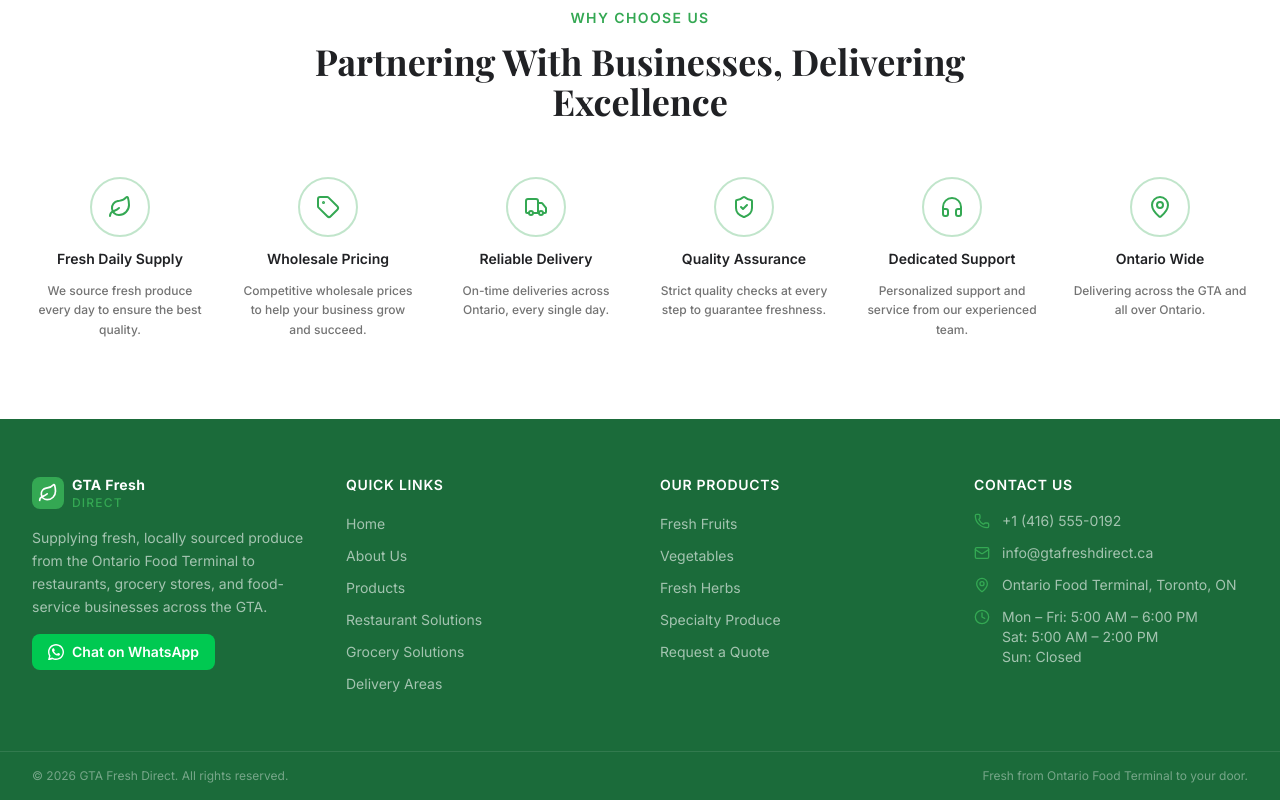
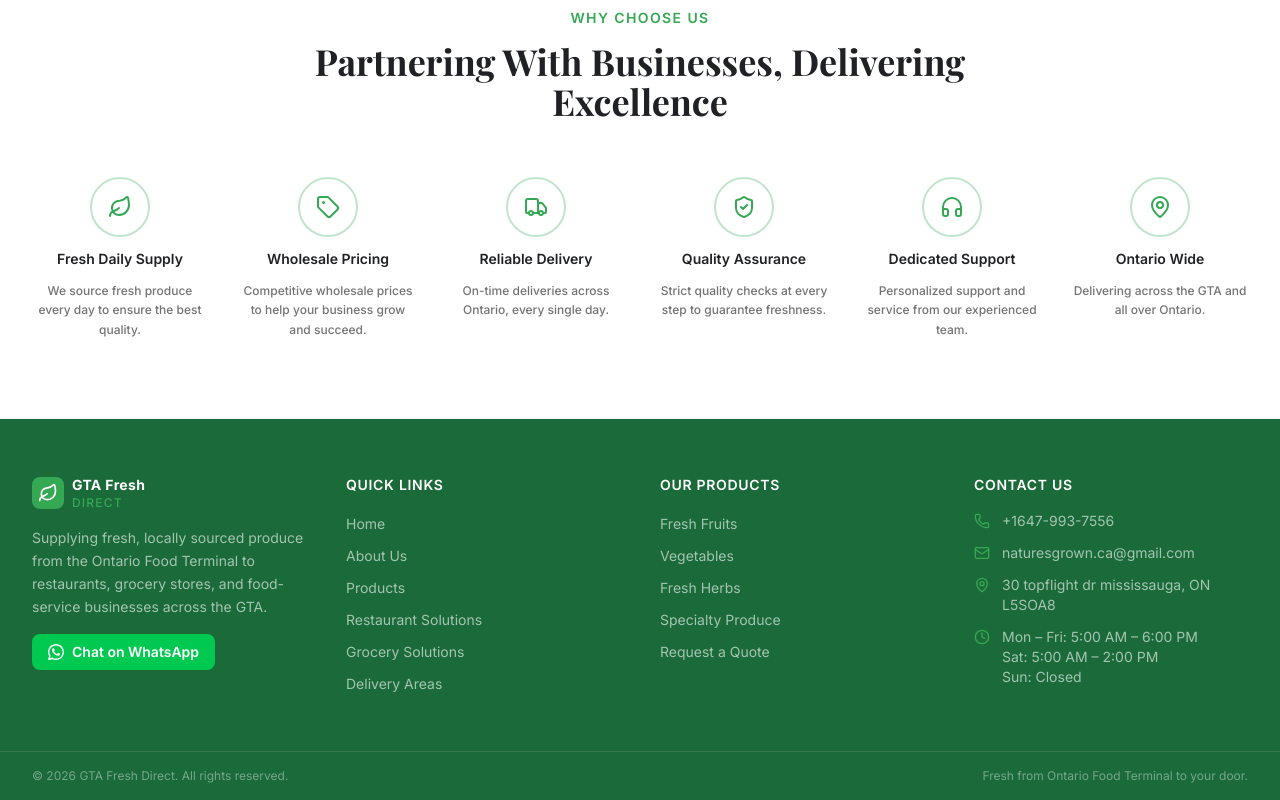
Before and after one commit to Abdullahkhalid05/gta-store, a Next.js app: page / in a window 1280 px wide. Shown: the part 2651-3451 px from the top of the page. Built offline with nearby package versions, Linux system fonts and the light colour scheme; a web font is replaced by a local one.

Commit message:
changes footer

```diff
--- a/components/layout/Footer.tsx
+++ b/components/layout/Footer.tsx
@@ -95,15 +95,15 @@
             <ul className="flex flex-col gap-3">
               <li className="flex items-start gap-3">
                 <Phone className="w-4 h-4 text-brand-fresh mt-0.5 shrink-0" />
-                <span className="text-white/60 text-sm">+1 (416) 555-0192</span>
+                <span className="text-white/60 text-sm">+1647-993-7556</span>
               </li>
               <li className="flex items-start gap-3">
                 <Mail className="w-4 h-4 text-brand-fresh mt-0.5 shrink-0" />
-                <span className="text-white/60 text-sm">info@gtafreshdirect.ca</span>
+                <span className="text-white/60 text-sm">naturesgrown.ca@gmail.com</span>
               </li>
               <li className="flex items-start gap-3">
                 <MapPin className="w-4 h-4 text-brand-fresh mt-0.5 shrink-0" />
-                <span className="text-white/60 text-sm">Ontario Food Terminal, Toronto, ON</span>
+                <span className="text-white/60 text-sm">30 topflight dr mississauga, ON L5SOA8</span>
               </li>
               <li className="flex items-start gap-3">
                 <Clock className="w-4 h-4 text-brand-fresh mt-0.5 shrink-0" />
```
